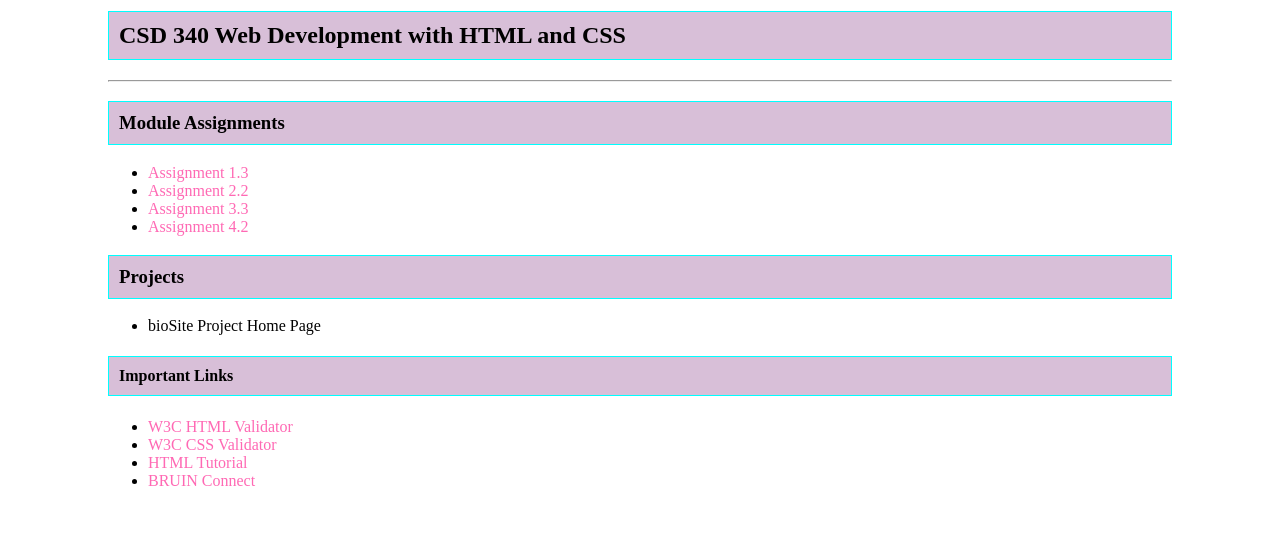
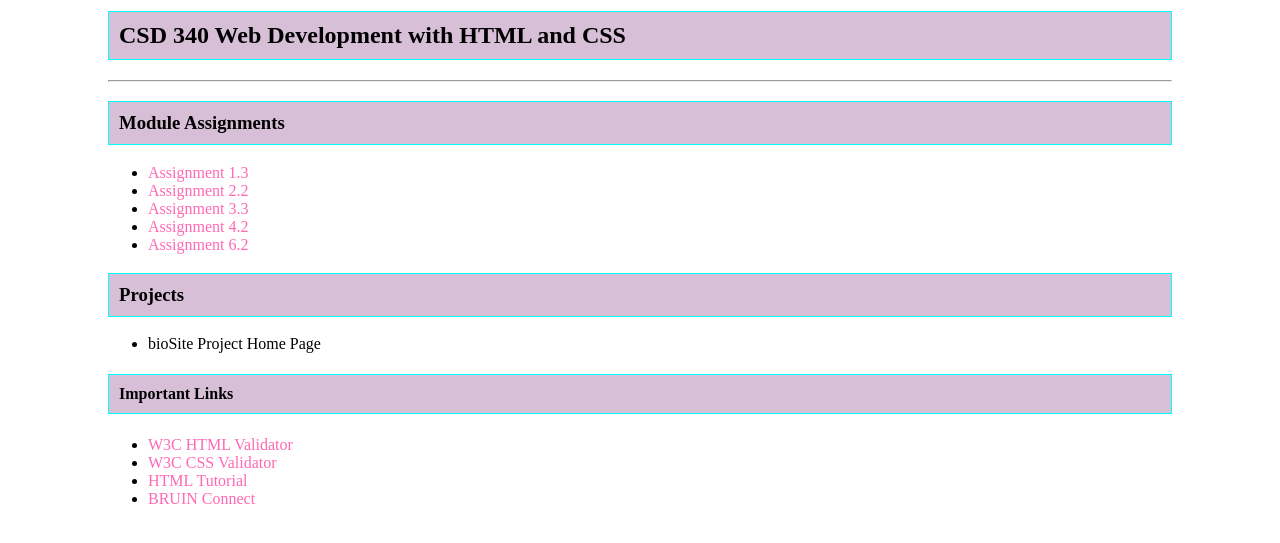
Before and after one commit to rmanriquez13/csd-340, a plain HTML site: page index.html in a window 1280 px wide. Shown: the part 119-662 px from the top of the page. Drawn offline with Linux system fonts and the light colour scheme.

Commit message:
assignment

```diff
--- a/index.html
+++ b/index.html
@@ -18,6 +18,7 @@
             <li><a href="module-2/manriquez_mod2_2.html">Assignment 2.2</a></li>
             <li><a href="module-3/manriquez_mod3_3.html">Assignment 3.3</a></li>
 	    <li><a href="module-4/manriquez_mod4_2.html">Assignment 4.2</a></li>
+            <li><a href="module-6/manriquez_mod6_2.html">Assignment 6.2</a></li>
         </ul>
         <h3>Projects</h3>
         <ul>
```
